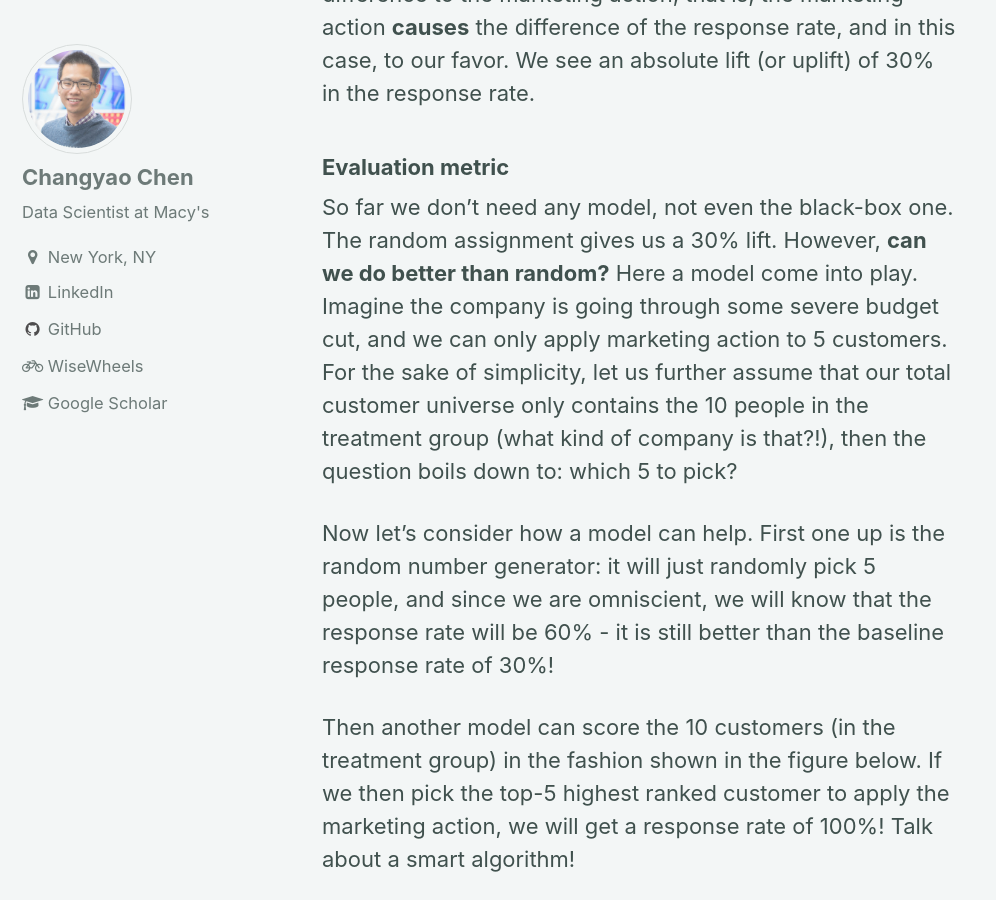
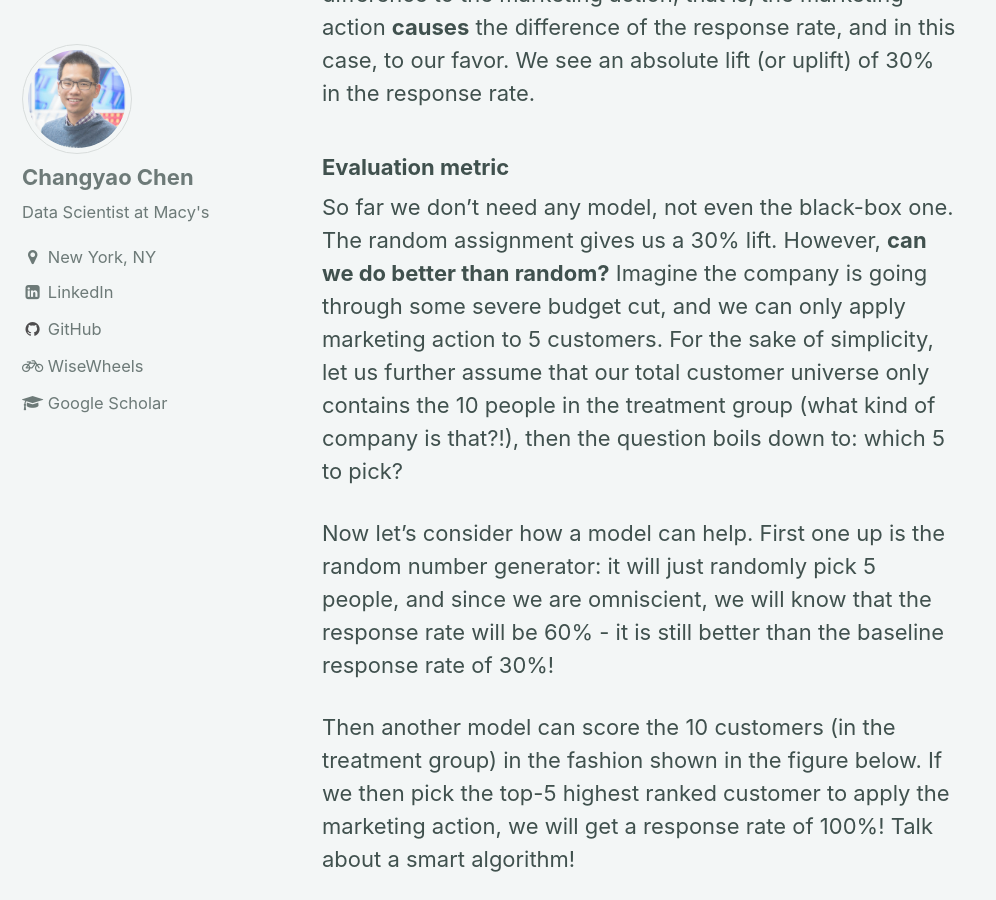
Before and after one commit to changyaochen/changyaochen.github.io, a Jekyll site: the page built from _posts/2018-04-22-the-fundamental-problem-of-causal-inference-part-1.md, in a window 1280 px wide and 900 px high, scrolled down 6931 px. Shown: the whole window, without its empty margins (0-996 px from the left). Built offline with Jekyll 4.4.1, drawn with Linux system fonts in a browser that asks for light colours; comment, search, counter and statistics services are not loaded.

Commit message:
fix typo

```diff
--- a/_posts/2018-04-22-the-fundamental-problem-of-causal-inference-part-1.md
+++ b/_posts/2018-04-22-the-fundamental-problem-of-causal-inference-part-1.md
@@ -70,7 +70,7 @@ As we can see, both treatment and control groups consist of 10 people. Out of th
 
 ### Evaluation metric
 
-So far we don't need any model, not even the black-box one. The random assignment gives us a 30% lift. However, **can we do better than random?** Here a model come into play. Imagine the company is going through some severe budget cut, and we can only apply marketing action to 5 customers. For the sake of simplicity, let us further assume that our total customer universe only contains the 10 people in the treatment group (what kind of company is that?!), then the question boils down to: which 5 to pick?
+So far we don't need any model, not even the black-box one. The random assignment gives us a 30% lift. However, **can we do better than random?** Imagine the company is going through some severe budget cut, and we can only apply marketing action to 5 customers. For the sake of simplicity, let us further assume that our total customer universe only contains the 10 people in the treatment group (what kind of company is that?!), then the question boils down to: which 5 to pick?
 
 Now let's consider how a model can help. First one up is the random number generator: it will just randomly pick 5 people, and since we are omniscient, we will know that the response rate will be 60% - it is still better than the baseline response rate of 30%!
 
```
